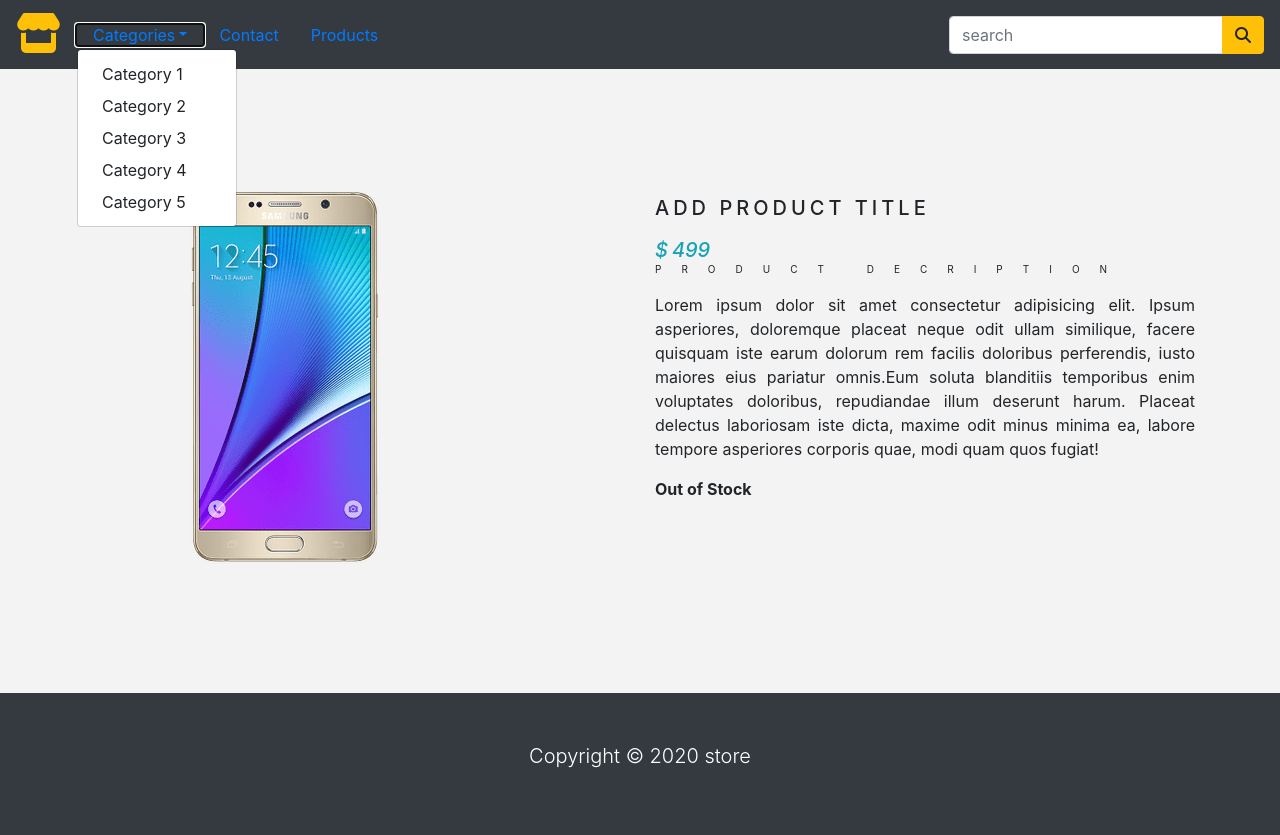
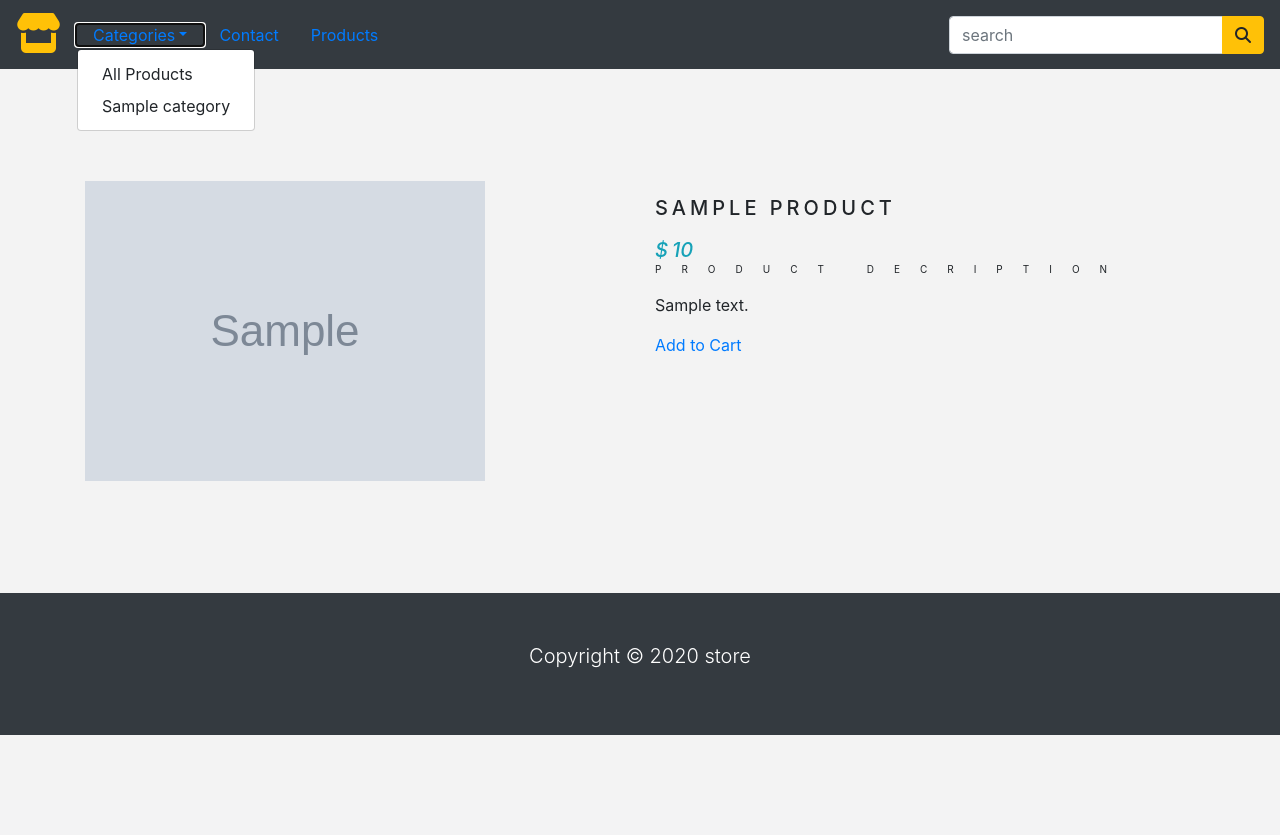
Before and after one commit to EliasOPrado/Django_Ecommerce, a Django app: template ecommerce_project/store/templates/product.html in a window 1280 px wide, after a click on "Categories". After the commit the page ends 735 px from the top, so only its background shows below. Run offline with Django 3.2, Linux system fonts and the light colour scheme; the template is opened without the code that fills it: most values are stand-ins (such as "Sample title", 1, 10 or a date in 2020); grey boxes marked "Sample" are stand-in pictures; some libraries are stand-ins or nearby versions.

Commit message:
added product view and fixed admin url

```diff
--- a/ecommerce_project/ecommerce_project/settings.py
+++ b/ecommerce_project/ecommerce_project/settings.py
@@ -63,6 +63,7 @@ TEMPLATES = [
                 'django.template.context_processors.request',
                 'django.contrib.auth.context_processors.auth',
                 'django.contrib.messages.context_processors.messages',
+                'store.context_processors.menu_links',
             ],
         },
     },
--- /dev/null
+++ b/ecommerce_project/store/context_processors.py
@@ -0,0 +1,5 @@
+from .models import Category
+
+def menu_links(request):
+    links = Category.objects.all()
+    return dict(links=links)
--- a/ecommerce_project/store/templates/home.html
+++ b/ecommerce_project/store/templates/home.html
@@ -29,8 +29,10 @@ Home
         <div class="col-9 mx-auto col-md col-lg-3">
             <div class="card mb-5" style="border-color: transparent;">
                 <div class="py-4">
+                  <a href="{{product.get_url}}">
                     <img src="{{ product.image.url }}" alt="{{product.name}}" class="card-img-top">
                 </div>
+                  </a>
                 <div style="background: transparent; border-color: transparent;"class="card-footer d-flex justify-content-between">
                     <p class="font-weight-bold mb-o">
                        {{product.name}}
--- a/ecommerce_project/store/templates/navbar.html
+++ b/ecommerce_project/store/templates/navbar.html
@@ -2,18 +2,17 @@
 
 <nav class="navbar navbar-expand-md navbar-light bg-dark">
 
-    <a href="" class="navbar-brand"><i class="fas fa-store text-warning fa-2x"></i></a>
+    <a href="/" class="navbar-brand"><i class="fas fa-store text-warning fa-2x"></i></a>
     <button class="navbar-toggler bg-light" data-toggle="collapse" data-target="#nav"type="button" name="button"><span class="navbar-toggler-icon"></span></button>
     <div class="collapse navbar-collapse justify-content-between" id="nav">
     <ul class="navbar-nav">
         <li class="nav-item dropdown"><a class="nav-link text-white text-uppercase font-weight-bold px-3 dropdown-toggle" href=""bg-dark
           data-toggle="dropdown">Categories</a>
         <div class="dropdown-menu">
-          <a class="dropdown-item"href="">Category 1</a>
-          <a class="dropdown-item"href="">Category 2</a>
-          <a class="dropdown-item"href="">Category 3</a>
-          <a class="dropdown-item"href="">Category 4</a>
-          <a class="dropdown-item"href="">Category 5</a>
+          <a class="dropdown-item"href="{% url 'home' %}">All Products</a>
+          {% for category in links %}
+          <a class="dropdown-item"href="{{category.get_url}}">{{category.name}}</a>
+          {% endfor %}
         </div>
         </li>
         <li class="nav-item"><a class="nav-link text-white text-uppercase font-weight-bold px-3" href="">Contact</a></li>
--- a/ecommerce_project/store/templates/product.html
+++ b/ecommerce_project/store/templates/product.html
@@ -9,25 +9,23 @@ Product
 <div class="container py-5">
     <div class="row mt-5">
         <div class="col-10 mx-auto col-md-6 my-3">
-            <img src="{% static 'img/product-2.png' %}" alt="">
+            <img src="{{product.image.url}}" alt="">
         </div>
         <div class="col-10 mx-auto col-md-6 my-3">
             <div>
                 <h1 class="product_title">
-                   add product title
+                   {{product.name}}
                 </h1>
                 <h5 class="text-info font-italic mb-0">
-                    <span class="mr-1">$</span>499
+                    <span class="mr-1">$</span>{{product.price}}
                   </h5>
                 <p class="product_description">Product Decription</p>
-                <p class="text-justify priduct_text">Lorem ipsum dolor sit amet consectetur adipisicing elit.
-                    Ipsum asperiores, doloremque placeat neque odit ullam similique,
-                    facere quisquam iste earum dolorum rem facilis doloribus perferendis,
-                    iusto maiores eius pariatur omnis.Eum soluta blanditiis temporibus enim
-                     voluptates doloribus, repudiandae illum deserunt harum. Placeat delectus
-                      laboriosam iste dicta, maxime odit minus minima ea, labore tempore asperiores
-                      corporis quae, modi quam quos fugiat!</p>
+                <p class="text-justify priduct_text">{{product.description}}</p>
+                {% if product.stock <= 0 %}
                       <p class="text-justify product_text"><b>Out of Stock</b></p>
+                {% else %}
+                <a href="">Add to Cart</a>
+                {% endif %}
             </div>
         </div>
     </div>
--- a/ecommerce_project/store/urls.py
+++ b/ecommerce_project/store/urls.py
@@ -4,6 +4,7 @@ from . import views
 
 urlpatterns = [
     path('', views.home, name='home'),
-    path('<slug:category_slug>', views.home, name='products_by_category'),
-    path('product/', views.productPage, name='product'),
+    path('category/<slug:category_slug>', views.home, name='products_by_category'),
+    path('category/<slug:category_slug>/<slug:product_slug>', views.productPage, name='product_detail'),
+    path('cart', views.cart, name='cart'),
 ]
```
Also changed, not shown: ecommerce_project/store/models.py (+7 -1 lines), ecommerce_project/store/templates/cart.html (added, +7 -0 lines), ecommerce_project/store/views.py (+10 -2 lines), ecommerce_project/db.sqlite3, ecommerce_project/static/media/product/product-2.png (added).
